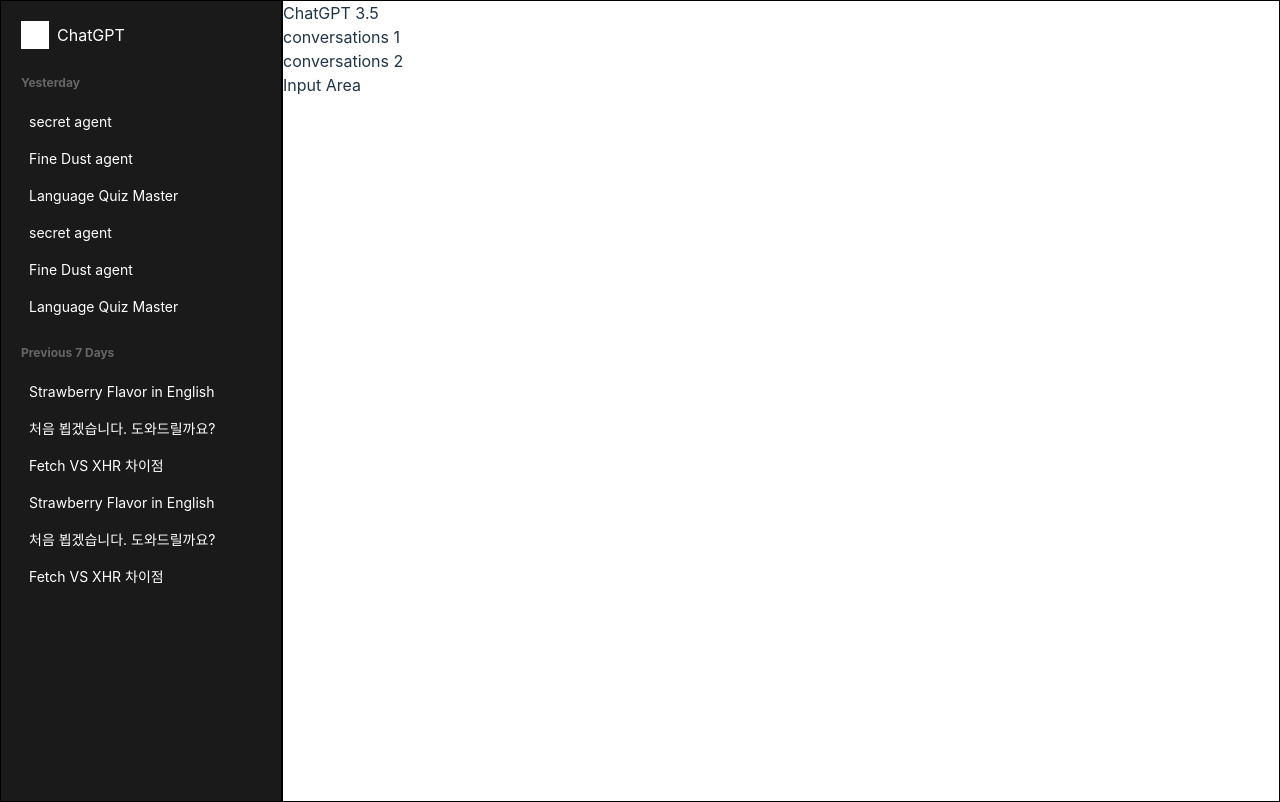
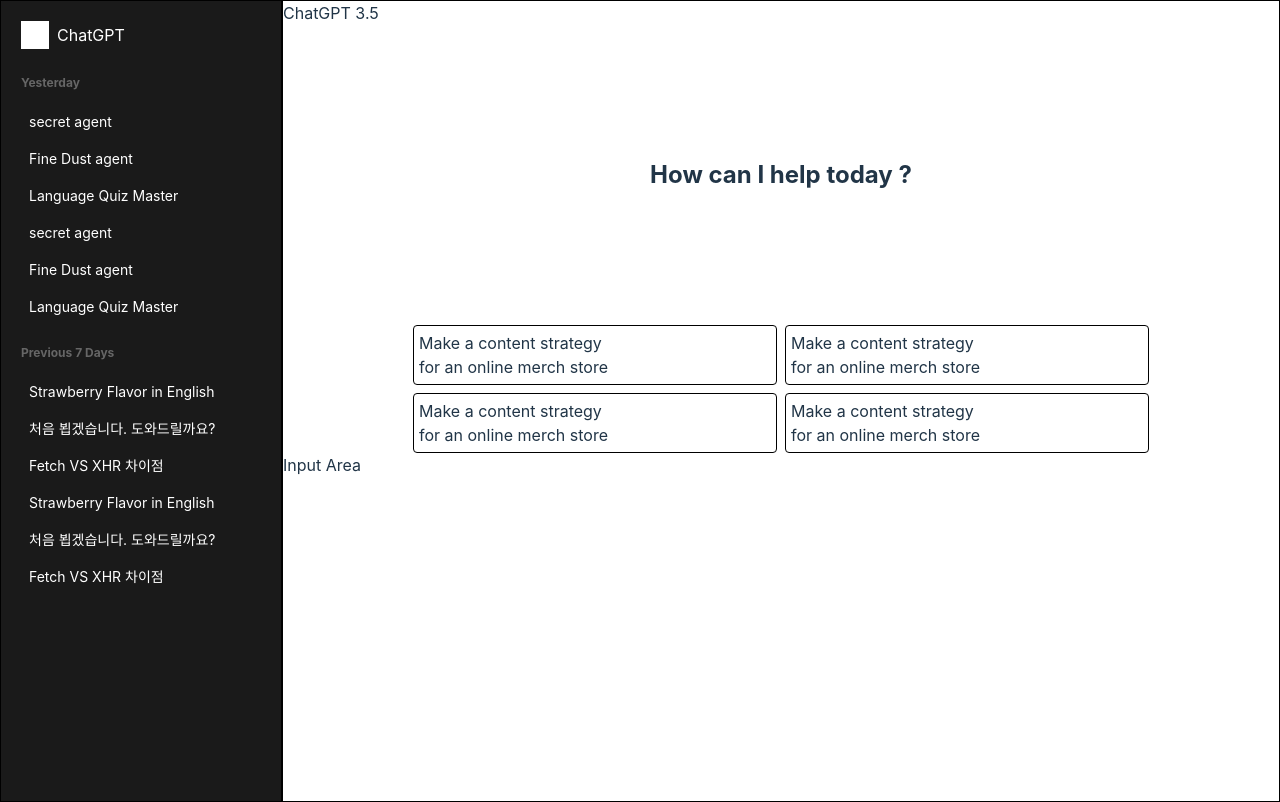
Before and after one commit to kariskim/gpt-clone, a React (Vite) app: page / in a window 1280 px wide. Built offline with nearby package versions, Linux system fonts and the light colour scheme.

Commit message:
Greeting 및 Card 쪽 컨텐츠 추가

```diff
--- a/src/App.tsx
+++ b/src/App.tsx
@@ -25,7 +25,8 @@
     <>
       <div className="main">
         <Left chats={chats} agents={agents} />
-        <Contents conversations={["conversations 1", "conversations 2"]}/>
+        {/*<Contents conversations={["conversations 1", "conversations 2"]}/>*/}
+        <Contents conversations={[]}/>
       </div>
     </>
   );
--- a/src/components/Contents.scss
+++ b/src/components/Contents.scss
@@ -2,7 +2,51 @@
 
     border: 1px solid black;
     height: 100%;
+    display: flex;
     flex-direction: column;  // 위에서 쌓기
     flex: 1 1 0;
 
+
+    .middle-area {
+
+        width: 100%;
+        display: flex;
+        flex-direction: column;  // 위에서 쌓기
+        justify-content: center;
+        align-items: center;
+
+        .greeting {
+
+            display: flex;
+            flex-direction: column;  // 위에서 쌓기
+            justify-content: center;
+            align-items: center;
+            width: 100%;
+            height: 300px;
+
+        }
+
+        .cards {
+
+            display: grid;
+            grid-template-columns: repeat(2, 1fr);
+            //grid-auto-flow: row;
+            gap: 0.5rem;
+            width: 100%;
+            padding: 0 130px;
+            box-sizing: border-box;
+
+            .card {
+                border: 1px solid black;
+                border-radius: 4px;
+                text-align: left;
+                padding: 5px;
+            }
+
+        }
+
+    }
+
+
+
 }
--- a/src/components/Contents.tsx
+++ b/src/components/Contents.tsx
@@ -1,18 +1,27 @@
 import "./Contents.scss"
 
-interface ContentsProps {
-    conversations?: string[]
-}
+import {ContentsProps} from "../interfaces/interfaces.tsx";
+
+const cardInfos = [{
+    title: "Make a content strategy",
+    desc: "for an online merch store"
+}, {title: "Make a content strategy", desc: "for an online merch store"},{title: "Make a content strategy", desc: "for an online merch store"},{title: "Make a content strategy", desc: "for an online merch store"}]
+
 
 function generateContents(alreadyChatted: boolean, conversations: string[]) {
 
     if (alreadyChatted) {
-        return conversations.map(conversation => <div>{conversation}</div>)
+        return conversations.map(conversation => <div key={conversation}>{conversation}</div>)
     } else {
         return (
             <>
-                <div>How can I help today ?</div>
-                <div>Card area</div>
+                <div className="greeting"><h2>How can I help today ?</h2></div>
+                <div className="cards">
+                    {cardInfos.map(card => <div className="card" key={card.title}>
+                        <div className="title">{card.title}</div>
+                        <div className="desc">{card.desc}</div>
+                    </div>)}
+                </div>
             </>
         );
     }
--- a/src/interfaces/interfaces.tsx
+++ b/src/interfaces/interfaces.tsx
@@ -8,4 +8,8 @@
     agentTitle: string
 }
 
-export type { ChatList, AgentList }
+interface ContentsProps {
+    conversations?: string[]
+}
+
+export type { ChatList, AgentList, ContentsProps}
```
